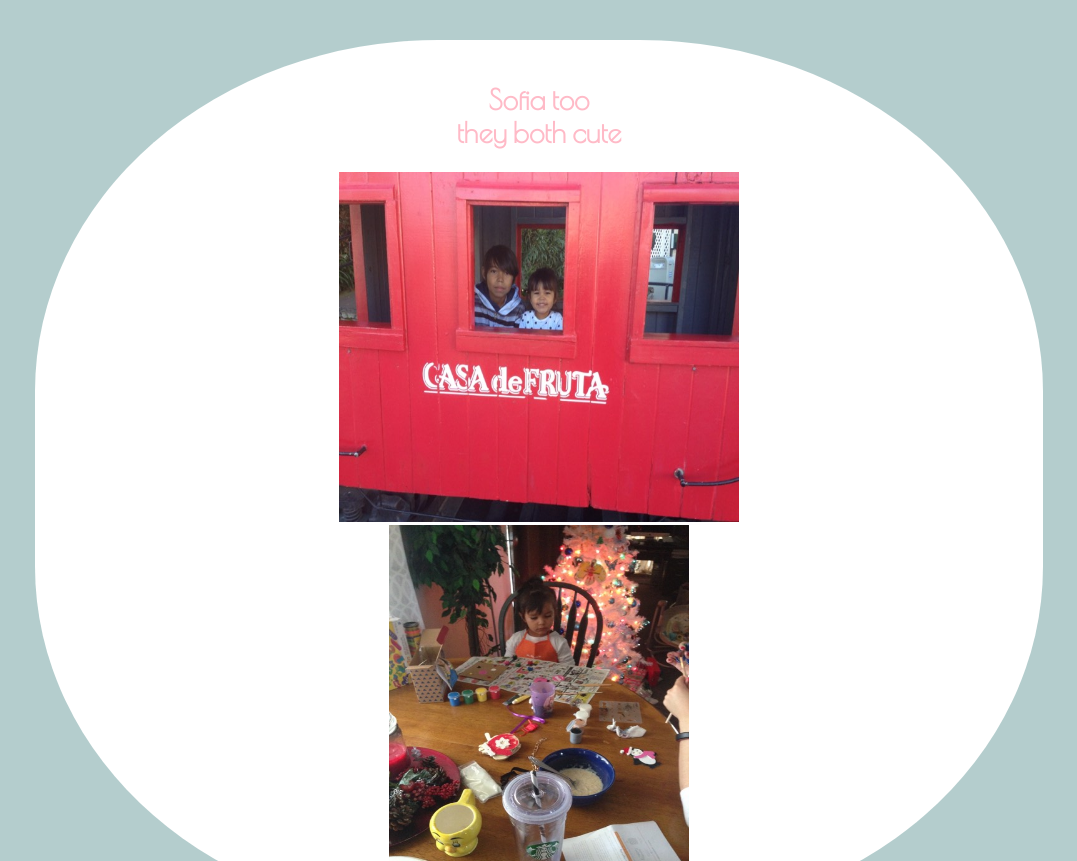
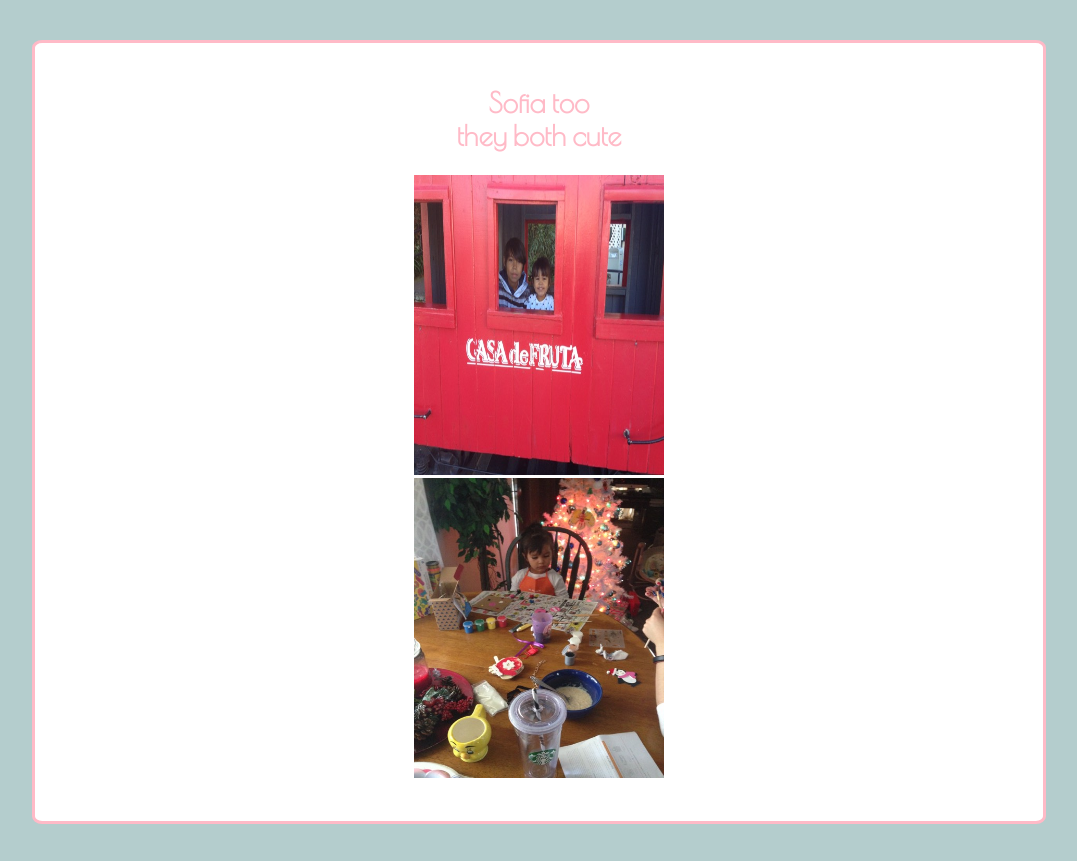
Before and after one commit to nuggiexx/tribute, a plain HTML site: page index.html in a window 1280 px wide. Shown: the part 582-1443 px from the top of the page, without its empty margins (101-1178 px from the left). Drawn offline with nearby package versions, Linux system fonts and the light colour scheme.

Commit message:
hopefully last

```diff
--- a/index.css
+++ b/index.css
@@ -23,19 +23,20 @@ body {
     background-color: #fff;
     overflow: auto;
     width: 75%;
-    border-radius: 40%;
+    border-radius: 1%;
     align-self: center;
     text-align: center;
+    border: 3px solid #ffbac7;
   }
 
   #casa {
-    height: 350px;
-    width: 400px;
+    height: 300px;
+    width: 250px;
   }
 
   #christmas {
-    height: 350px;
-    width: 300px;
+    height: 300px;
+    width: 250px;
   }
 
   h1 {
```
